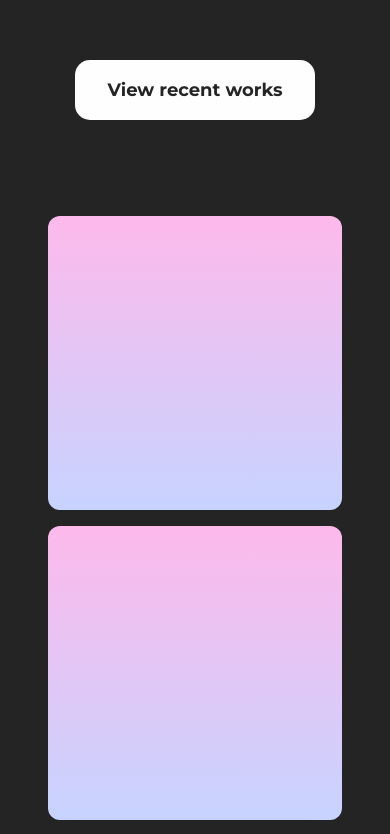
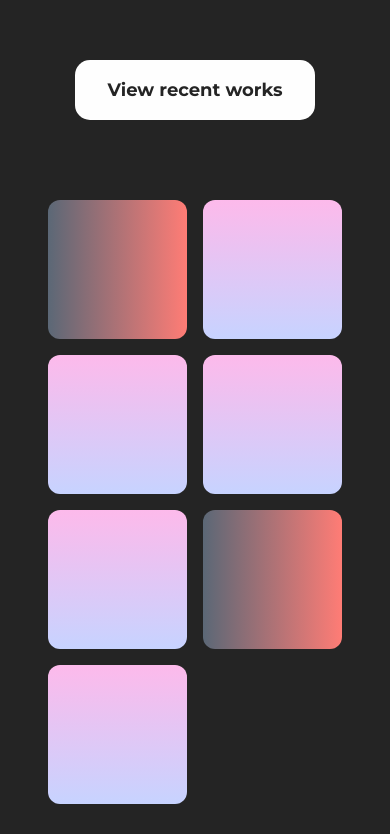
Before and after one commit to erickgcia/demo-app, a React (Vite) app: page / in a window 390 px wide. Shown: the part 6410-7244 px from the top of the page. Built offline with nearby package versions, Linux system fonts and the light colour scheme.

Commit message:
fix: responsive

```diff
--- a/src/App.jsx
+++ b/src/App.jsx
@@ -278,7 +278,7 @@ const App = () => {
                 View recent works
               </button>
             </section>
-            <section className="grid grid-cols-1 md:grid-cols-3 place-content-center gap-4 py-20">
+            <section className="grid grid-cols-2 md:grid-cols-3 place-content-center gap-4 py-20">
               <div className="w-full rounded-xl h-full col-span-1 md:col-span-2 t-bg"></div>
               <div className="w-full rounded-xl aspect-square col-span-1 h-bg"></div>
               <div className="w-full rounded-xl aspect-square col-span-1 h-bg"></div>
```
